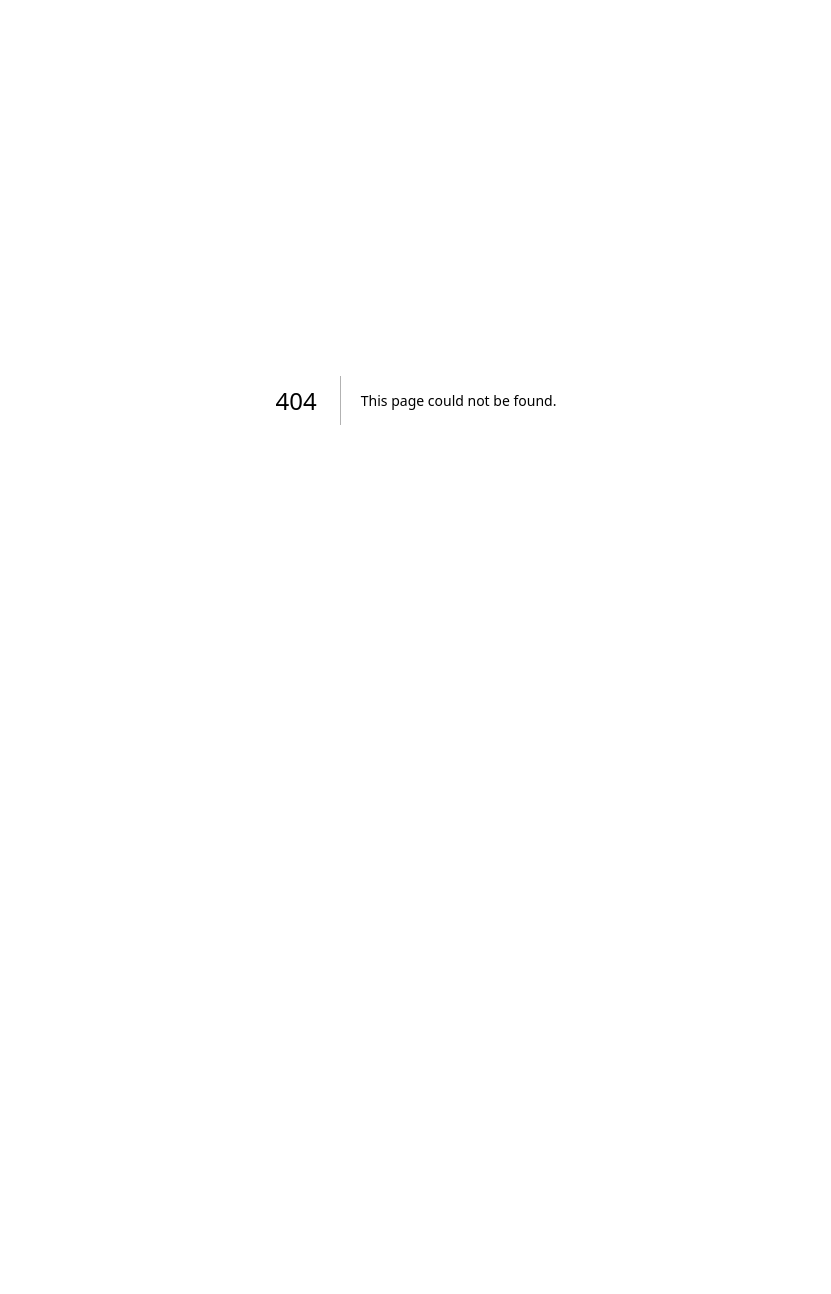
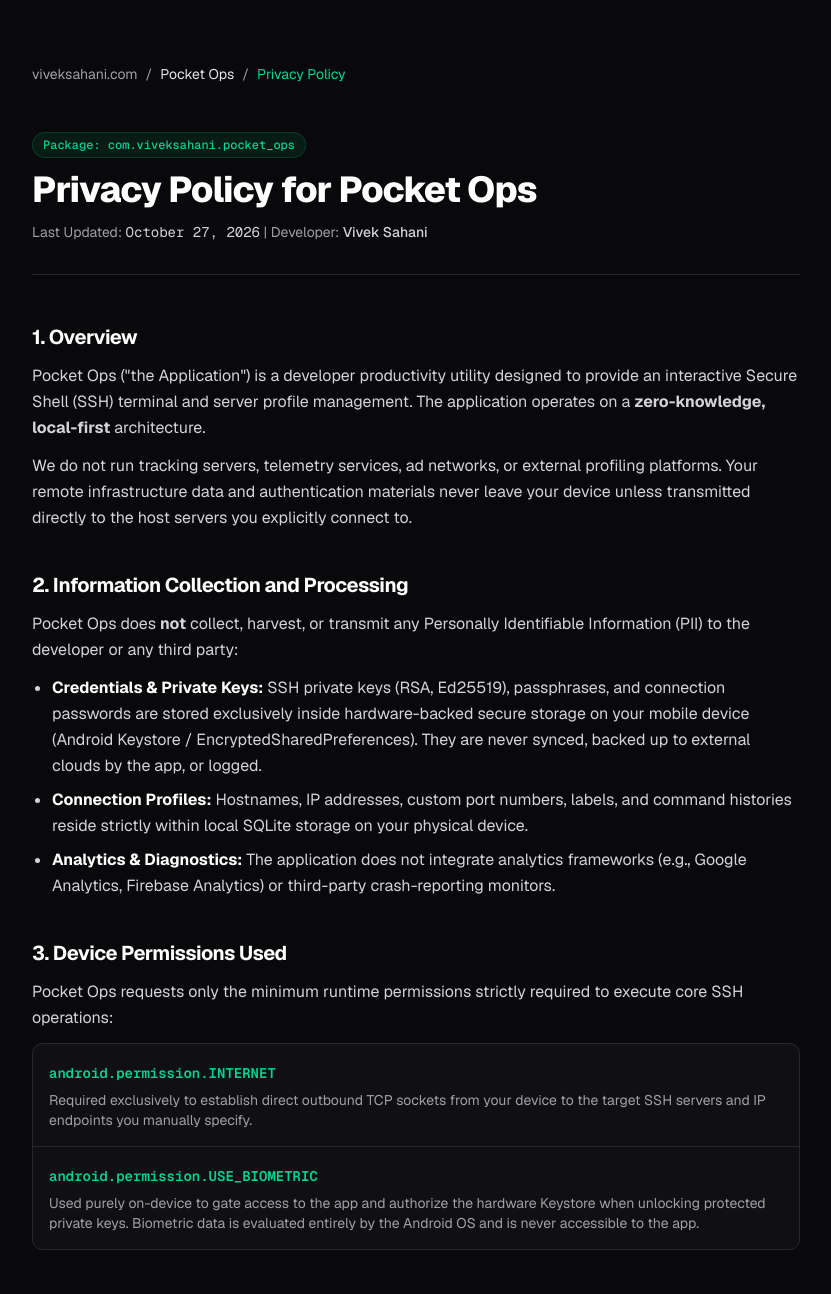
Before and after one commit to ByteMaster2003/portfolio, a Next.js app: page /apps/pocket-ops/privacy-policy in a window 1280 px wide. Before the commit this address had no page. Shown: the top 1294 px of the page, without its empty margins (224-1055 px from the left). Before the commit the page ends 800 px from the top, so only its background shows below. Built offline with nearby package versions, Linux system fonts and the light colour scheme.

Commit message:
feat: add privacy-policy page for pocket ops app

```diff
--- /dev/null
+++ b/app/apps/pocket-ops/privacy-policy/page.tsx
@@ -0,0 +1,229 @@
+import type { Metadata } from "next";
+import Link from "next/link";
+
+export const metadata: Metadata = {
+  title: "Privacy Policy | Pocket Ops",
+  description:
+    "Privacy Policy for Pocket Ops (com.viveksahani.pocket_ops) mobile SSH client by Vivek Sahani.",
+  robots: {
+    index: true,
+    follow: true,
+  },
+};
+
+export default function PocketOpsPrivacyPolicy() {
+  const lastUpdated = "October 27, 2026";
+
+  return (
+    <main className="min-h-screen bg-zinc-950 text-zinc-100 py-16 px-4 sm:px-6 lg:px-8 font-sans antialiased selection:bg-emerald-500/20 selection:text-emerald-300">
+      <div className="max-w-3xl mx-auto space-y-12">
+        {/* Navigation / Breadcrumb */}
+        <nav className="flex items-center gap-2 text-sm text-zinc-400">
+          <Link href="/" className="hover:text-zinc-200 transition-colors">
+            viveksahani.com
+          </Link>
+          <span>/</span>
+          <span className="text-zinc-200">Pocket Ops</span>
+          <span>/</span>
+          <span className="text-emerald-400">Privacy Policy</span>
+        </nav>
+
+        {/* Header */}
+        <header className="border-b border-zinc-800 pb-8 space-y-3">
+          <div className="inline-flex items-center gap-2 px-2.5 py-1 rounded-full text-xs font-mono font-medium bg-emerald-500/10 text-emerald-400 border border-emerald-500/20">
+            Package: com.viveksahani.pocket_ops
+          </div>
+          <h1 className="text-3xl sm:text-4xl font-extrabold tracking-tight text-white">
+            Privacy Policy for Pocket Ops
+          </h1>
+          <p className="text-sm text-zinc-400">
+            Last Updated:{" "}
+            <span className="text-zinc-300 font-mono">{lastUpdated}</span> |
+            Developer:{" "}
+            <span className="text-zinc-300 font-medium">Vivek Sahani</span>
+          </p>
+        </header>
+
+        {/* Policy Body */}
+        <div className="space-y-10 text-zinc-300 text-sm sm:text-base leading-relaxed">
+          {/* Section: Overview */}
+          <section className="space-y-3">
+            <h2 className="text-xl font-bold text-white tracking-tight">
+              1. Overview
+            </h2>
+            <p>
+              Pocket Ops (&quot;the Application&quot;) is a developer productivity utility
+              designed to provide an interactive Secure Shell (SSH) terminal and
+              server profile management. The application operates on a{" "}
+              <strong>zero-knowledge, local-first</strong> architecture.
+            </p>
+            <p>
+              We do not run tracking servers, telemetry services, ad networks,
+              or external profiling platforms. Your remote infrastructure data
+              and authentication materials never leave your device unless
+              transmitted directly to the host servers you explicitly connect
+              to.
+            </p>
+          </section>
+
+          {/* Section: Data Collection */}
+          <section className="space-y-3">
+            <h2 className="text-xl font-bold text-white tracking-tight">
+              2. Information Collection and Processing
+            </h2>
+            <p>
+              Pocket Ops does <strong>not</strong> collect, harvest, or transmit
+              any Personally Identifiable Information (PII) to the developer or
+              any third party:
+            </p>
+            <ul className="list-disc pl-5 space-y-2 text-zinc-300">
+              <li>
+                <strong className="text-white">
+                  Credentials & Private Keys:
+                </strong>{" "}
+                SSH private keys (RSA, Ed25519), passphrases, and connection
+                passwords are stored exclusively inside hardware-backed secure
+                storage on your mobile device (Android Keystore /
+                EncryptedSharedPreferences). They are never synced, backed up to
+                external clouds by the app, or logged.
+              </li>
+              <li>
+                <strong className="text-white">Connection Profiles:</strong>{" "}
+                Hostnames, IP addresses, custom port numbers, labels, and
+                command histories reside strictly within local SQLite storage on
+                your physical device.
+              </li>
+              <li>
+                <strong className="text-white">Analytics & Diagnostics:</strong>{" "}
+                The application does not integrate analytics frameworks (e.g.,
+                Google Analytics, Firebase Analytics) or third-party
+                crash-reporting monitors.
+              </li>
+            </ul>
+          </section>
+
+          {/* Section: Device Permissions */}
+          <section className="space-y-3">
+            <h2 className="text-xl font-bold text-white tracking-tight">
+              3. Device Permissions Used
+            </h2>
+            <p>
+              Pocket Ops requests only the minimum runtime permissions strictly
+              required to execute core SSH operations:
+            </p>
+            <div className="border border-zinc-800 rounded-lg overflow-hidden divide-y divide-zinc-800 bg-zinc-900/50">
+              <div className="p-3.5 sm:p-4">
+                <span className="font-mono text-xs sm:text-sm text-emerald-400 font-semibold">
+                  android.permission.INTERNET
+                </span>
+                <p className="text-xs sm:text-sm text-zinc-400 mt-1">
+                  Required exclusively to establish direct outbound TCP sockets
+                  from your device to the target SSH servers and IP endpoints
+                  you manually specify.
+                </p>
+              </div>
+              <div className="p-3.5 sm:p-4">
+                <span className="font-mono text-xs sm:text-sm text-emerald-400 font-semibold">
+                  android.permission.USE_BIOMETRIC
+                </span>
+                <p className="text-xs sm:text-sm text-zinc-400 mt-1">
+                  Used purely on-device to gate access to the app and authorize
+                  the hardware Keystore when unlocking protected private keys.
+                  Biometric data is evaluated entirely by the Android OS and is
+                  never accessible to the app.
+                </p>
+              </div>
+            </div>
+          </section>
+
+          {/* Section: Third-Party Sharing */}
+          <section className="space-y-3">
+            <h2 className="text-xl font-bold text-white tracking-tight">
+              4. Third-Party Sharing & Advertising
+            </h2>
+            <p>
+              We do not share, sell, rent, or trade your data with any
+              commercial third party, data broker, or advertising provider.
+              Pocket Ops contains{" "}
+              <strong>zero third-party advertisements</strong>.
+            </p>
+          </section>
+
+          {/* Section: Data Retention & Deletion */}
+          <section className="space-y-3">
+            <h2 className="text-xl font-bold text-white tracking-tight">
+              5. Data Retention & Deletion Policy
+            </h2>
+            <p>Because all data is stored locally on your device:</p>
+            <ul className="list-disc pl-5 space-y-1.5 text-zinc-300">
+              <li>
+                You can delete individual server profiles, keys, or logs at any
+                time from within the application interface.
+              </li>
+              <li>
+                Clearing the app storage via Android Settings or uninstalling
+                Pocket Ops permanently purges all stored credentials, host
+                configurations, and session records from your device
+                immediately.
+              </li>
+            </ul>
+          </section>
+
+          {/* Section: Children's Privacy */}
+          <section className="space-y-3">
+            <h2 className="text-xl font-bold text-white tracking-tight">
+              6. Children&apos;s Privacy
+            </h2>
+            <p>
+              Pocket Ops is a technical utility intended for system
+              administrators and developers. We do not knowingly collect or
+              solicit any information from children under the age of 13 (or
+              under the age of 16 in the European Union).
+            </p>
+          </section>
+
+          {/* Section: Contact */}
+          <section className="space-y-3 border-t border-zinc-800 pt-8">
+            <h2 className="text-xl font-bold text-white tracking-tight">
+              7. Contact & Developer Information
+            </h2>
+            <p>
+              If you have any questions or feedback regarding this Privacy
+              Policy or the security practices of Pocket Ops, please contact:
+            </p>
+            <div className="bg-zinc-900 border border-zinc-800 rounded-lg p-4 space-y-1 text-sm">
+              <p>
+                <span className="text-zinc-400">Developer:</span>{" "}
+                <span className="text-white font-medium">Vivek Sahani</span>
+              </p>
+              <p>
+                <span className="text-zinc-400">Website:</span>{" "}
+                <a
+                  href="https://viveksahani.com"
+                  className="text-emerald-400 hover:underline"
+                >
+                  https://viveksahani.com
+                </a>
+              </p>
+              <p>
+                <span className="text-zinc-400">Email:</span>{" "}
+                <a
+                  href="mailto:contact@viveksahani.com"
+                  className="text-emerald-400 hover:underline"
+                >
+                  contact@viveksahani.com
+                </a>
+              </p>
+            </div>
+          </section>
+        </div>
+
+        {/* Footer */}
+        <footer className="border-t border-zinc-900 pt-6 text-center text-xs text-zinc-500">
+          © {new Date().getFullYear()} Vivek Sahani. All rights reserved. Pocket
+          Ops is an independent software tool.
+        </footer>
+      </div>
+    </main>
+  );
+}
```
